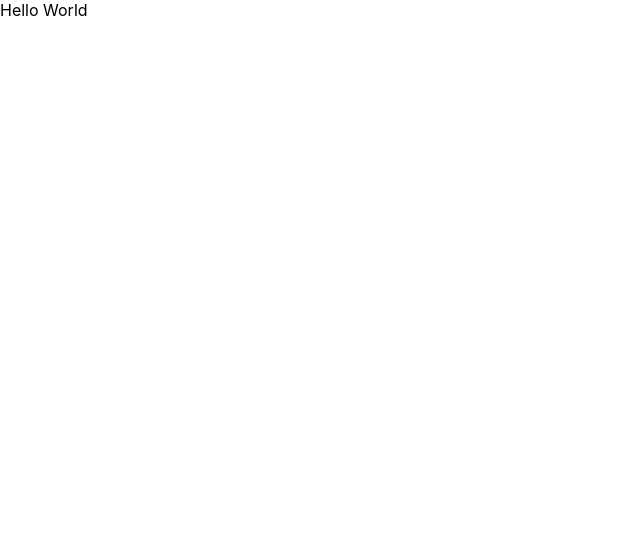
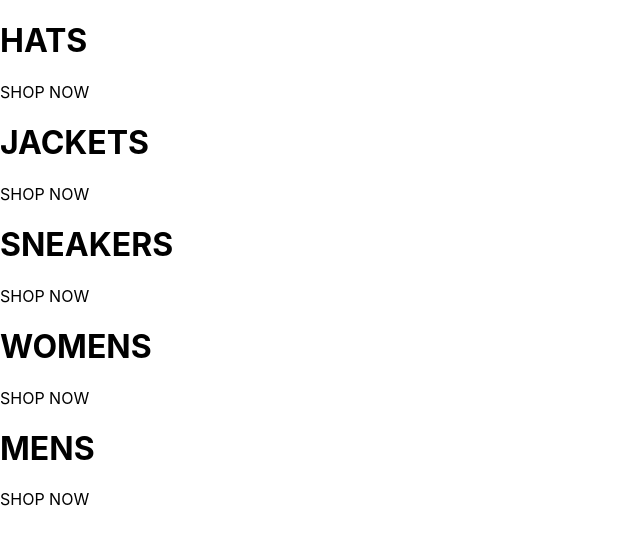
Before and after one commit to bhatiashivam/CompleteReactDeveloper, a React (Create React App) app in the folder crwn-clothing/: page / in a window 1280 px wide. Shown: the top 544 px of the page, without its empty margins (0-640 px from the left). Built offline with nearby package versions, Linux system fonts and the light colour scheme.

Commit message:
Installed SASS ('upgraded' CSS)

```diff
--- a/crwn-clothing/package.json
+++ b/crwn-clothing/package.json
@@ -6,6 +6,7 @@
     "@testing-library/jest-dom": "^5.11.4",
     "@testing-library/react": "^11.1.0",
     "@testing-library/user-event": "^12.1.10",
+    "node-sass": "^5.0.0",
     "react": "^17.0.1",
     "react-dom": "^17.0.1",
     "react-scripts": "4.0.0",
--- a/crwn-clothing/src/App.js
+++ b/crwn-clothing/src/App.js
@@ -1,7 +1,12 @@
 import "./App.css";
+import HomePage from "./homepage.component";
 
 function App() {
-  return <div>Hello World</div>;
+  return (
+    <div>
+      <HomePage />
+    </div>
+  );
 }
 
 export default App;
--- /dev/null
+++ b/crwn-clothing/src/homepage.component.jsx
@@ -0,0 +1,48 @@
+import React from "react";
+
+const HomePage = () => (
+  <div className="homepage">
+    <div className="directory-menu">
+      <div className="menu-item">
+        <div className="content">
+          <h1 className="title">HATS</h1>
+          <span className="subtitle">SHOP NOW</span>
+        </div>
+      </div>
+    </div>
+    <div className="directory-menu">
+      <div className="menu-item">
+        <div className="content">
+          <h1 className="title">JACKETS</h1>
+          <span className="subtitle">SHOP NOW</span>
+        </div>
+      </div>
+    </div>
+    <div className="directory-menu">
+      <div className="menu-item">
+        <div className="content">
+          <h1 className="title">SNEAKERS</h1>
+          <span className="subtitle">SHOP NOW</span>
+        </div>
+      </div>
+    </div>
+    <div className="directory-menu">
+      <div className="menu-item">
+        <div className="content">
+          <h1 className="title">WOMENS</h1>
+          <span className="subtitle">SHOP NOW</span>
+        </div>
+      </div>
+    </div>
+    <div className="directory-menu">
+      <div className="menu-item">
+        <div className="content">
+          <h1 className="title">MENS</h1>
+          <span className="subtitle">SHOP NOW</span>
+        </div>
+      </div>
+    </div>
+  </div>
+);
+
+export default HomePage;
```
Also changed, not shown: 1 other file (tests, documents, lock files or other folders).
